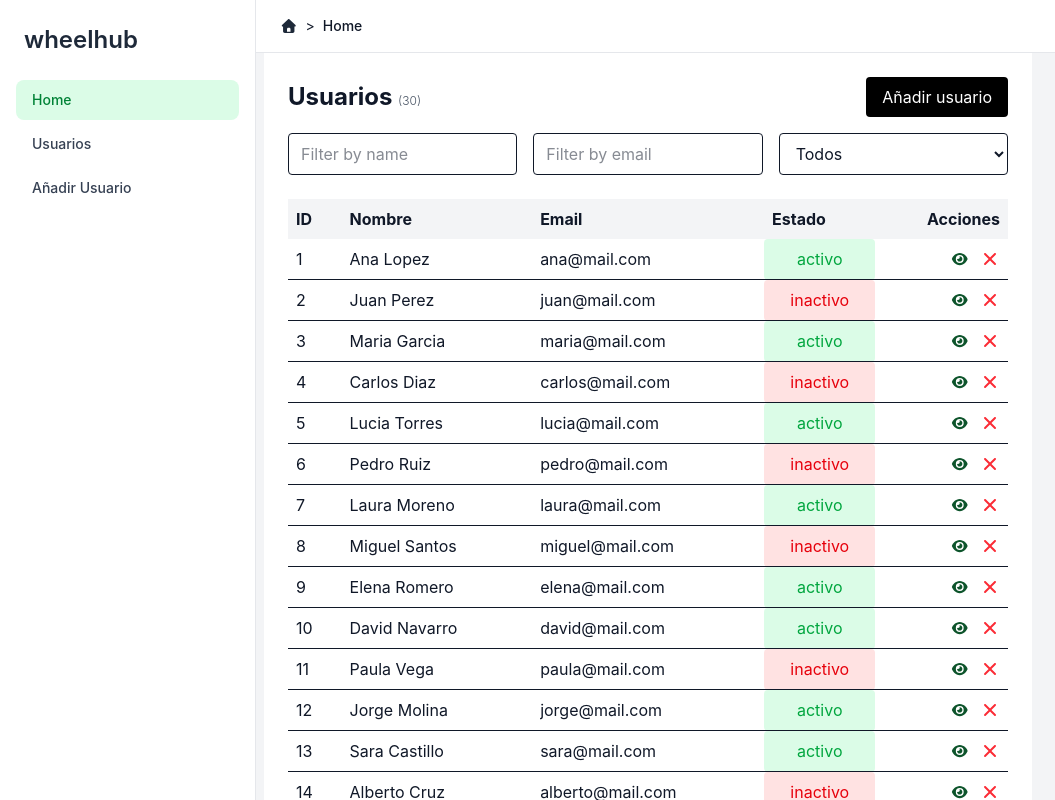
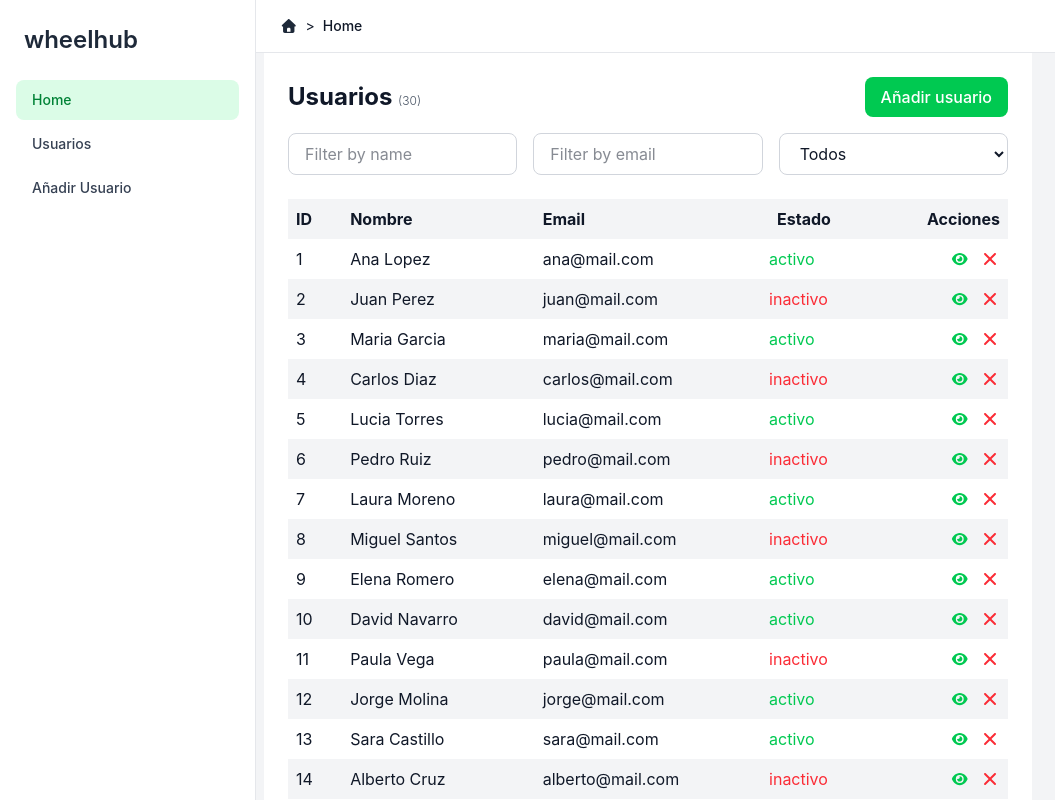
Before and after one commit to papercri/wheelhub-test, a Vue app: page / in a window 1280 px wide. Shown: the whole page, without its empty margins (0-1055 px from the left). Built offline with nearby package versions, Linux system fonts and the light colour scheme; data requests are answered from the project's data file.

Commit message:
stylesheet fixes

```diff
--- a/src/components/AddUser.vue
+++ b/src/components/AddUser.vue
@@ -29,17 +29,17 @@ const submit = async () => {
   <div class="p-8 max-w-md mx-auto space-y-4">
     <h1 class="text-2xl font-bold">Añadir usuario</h1>
 
-    <input v-model="name" placeholder="Name" class="border p-2 rounded w-full" />
-    <input v-model="email" placeholder="Email" class="border p-2 rounded w-full" />
+    <input v-model="name" placeholder="Nombre" class="input-field" />
+    <input v-model="email" placeholder="Email" class="input-field" />
 
-    <select v-model="status" class="border p-2 rounded w-full">
+    <select v-model="status" class="input-field">
       <option value="activo">Activo</option>
       <option value="inactivo">Inactivo</option>
     </select>
 
     <button
       @click="submit"
-      class="bg-black text-white px-4 py-2 rounded w-full"
+      class="btn-primary"
     >
       Guardar
     </button>
--- a/src/components/MainList.vue
+++ b/src/components/MainList.vue
@@ -56,7 +56,7 @@ const filteredUsers = computed(() => {
         <h1 class="text-2xl font-bold">Usuarios <span class="text-gray-600 text-xs font-light">({{ filteredUsers.length }})</span></h1>
           <router-link
             to="/usuarios/nuevo"
-            class="bg-black text-white px-4 py-2 rounded hover:opacity-80"
+            class="btn-primary"
           >
             Añadir usuario
           </router-link>
@@ -66,18 +66,18 @@ const filteredUsers = computed(() => {
         <input
           v-model="nameFilter"
           placeholder="Filter by name"
-          class="border rounded px-3 py-2 w-full"
+          class="input-field"
         />
 
         <input
           v-model="emailFilter"
           placeholder="Filter by email"
-          class="border rounded px-3 py-2 w-full"
+          class="input-field"
         />
 
         <select
           v-model="statusFilter"
-          class="border rounded px-3 py-2 w-full"
+          class="input-field"
         >
           <option value="all">Todos</option>
           <option value="activo">Activos</option>
@@ -102,20 +102,18 @@ const filteredUsers = computed(() => {
           </tr>
         </thead>
 
-        <tbody>
+        <tbody class="alt-bg-colors">
           <tr
             v-for="u in filteredUsers"
             :key="u.id"
-            class="border-b hover:bg-gray-50"
           >
             <td class="py-2 px-2">{{ u.id }}</td>
             <td class="py-2 px-2">{{ u.name }}</td>
             <td class="py-2 px-2">{{ u.email }}</td>
             <td
-              class="py-2 px-2 text-center rounded"
               :class="{
-                'text-green-600 bg-green-100': u.status === 'activo',
-                'text-red-600 bg-red-100': u.status === 'inactivo'
+                'text-green-500 ': u.status === 'activo',
+                'text-red-500 ': u.status === 'inactivo'
               }"
             >
               {{ u.status }}
@@ -123,14 +121,14 @@ const filteredUsers = computed(() => {
             <td class="flex gap-3 justify-end py-2 px-2">
               <button
                 @click="openDetail(u)"
-                class="text-sm underline text-green-900"
+                class="text-sm underline text-green-500 hover:text-green-600"
               >
                 <font-awesome-icon icon="eye" />
               </button>
 
               <button
                 @click="deleteUser(u.id)"
-                class="text-red-500 font-bold"
+                class="text-red-500 hover:text-red-600 font-bold"
               >
                 <font-awesome-icon icon="xmark" />
               </button>
@@ -155,7 +153,7 @@ const filteredUsers = computed(() => {
 
     <button
       @click="closeModal"
-      class="mt-4 bg-black text-white px-4 py-2 rounded w-full"
+      class="btn-primary"
     >
       Cerrar
     </button>
--- a/src/style.css
+++ b/src/style.css
@@ -7,6 +7,10 @@
     -webkit-text-size-adjust: 100%;
     -moz-tab-size: 4;
     tab-size: 4;
+     -webkit-font-smoothing: antialiased;
+    -moz-osx-font-smoothing: grayscale;
+    text-rendering: optimizeLegibility;
+
   }
 
   body {
@@ -47,7 +51,9 @@
   }
 }
 
+
 @layer components {
+
   .btn-primary {
     @apply bg-green-500 text-white px-4 py-2 rounded-lg font-medium hover:bg-green-600 transition-colors;
   }
@@ -59,4 +65,10 @@
   .input-field {
     @apply w-full px-4 py-2 border border-gray-300 rounded-lg focus:outline-none focus:ring-2 focus:ring-green-500 focus:border-transparent;
   }
+  .alt-bg-colors tr{
+    @apply bg-white rounded-lg
+  }
+  .alt-bg-colors tr:nth-child(even){
+    @apply  bg-gray-100 rounded-lg
+  }
 }
```
